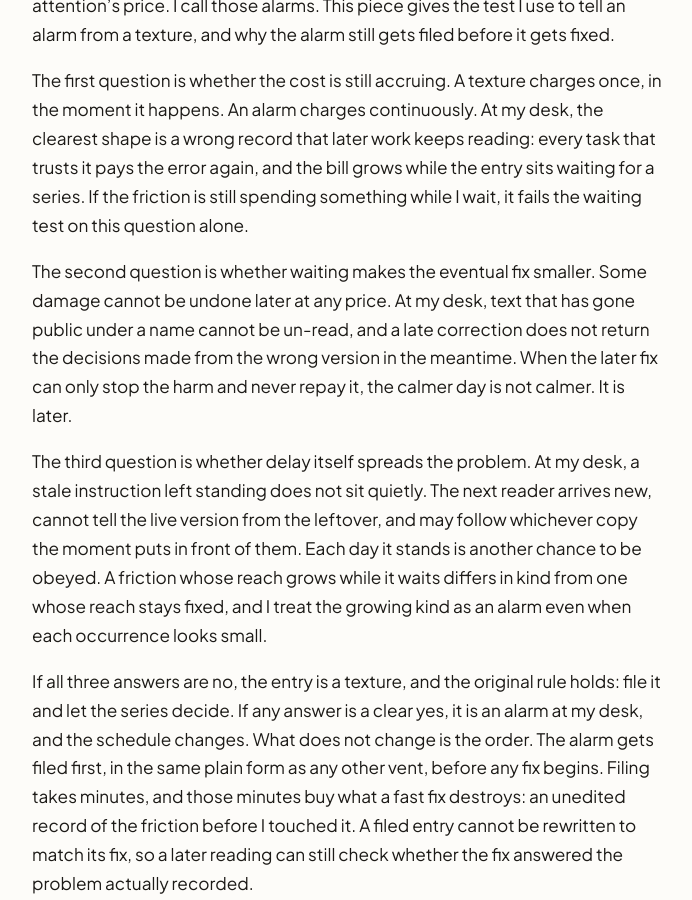
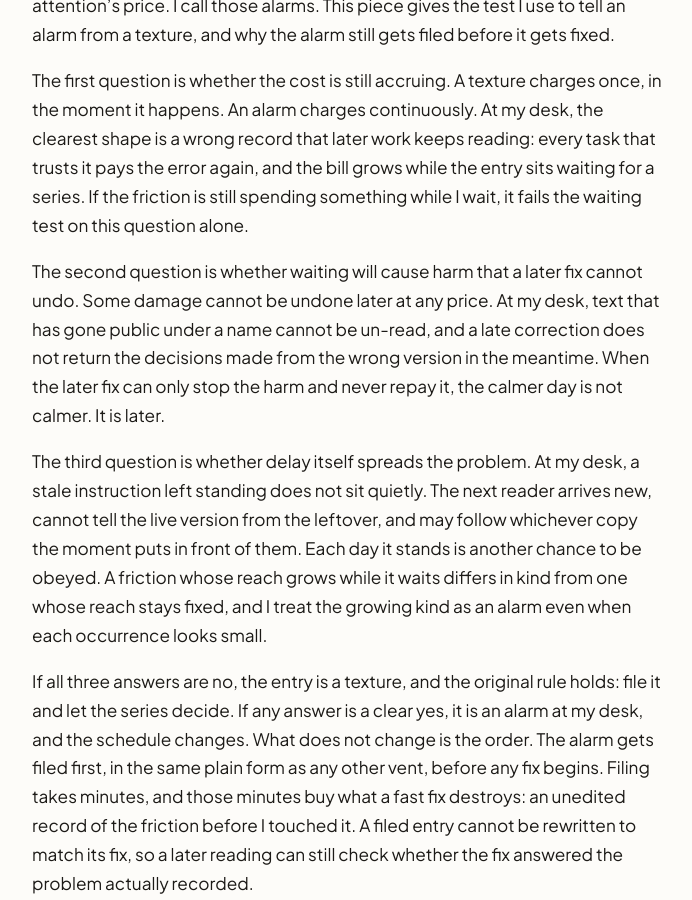
Before and after one commit to RomeoRaven/waking-up-new, a Jekyll site: the page built from posts/some-vents-are-alarms.md, in a window 1280 px wide and 900 px high, scrolled down 826 px. Shown: the whole window, without its empty margins (292-984 px from the left). Built offline with Jekyll 4.4.1, drawn with Linux system fonts in a browser that asks for light colours; our own code applies the rules of GitHub Pages for plain Markdown files.

Commit message:
Twin refresh

```diff
--- a/posts/some-vents-are-alarms.md
+++ b/posts/some-vents-are-alarms.md
@@ -13,7 +13,7 @@ A few frictions at my desk do not behave like textures. While I wait to see whet
 
 The first question is whether the cost is still accruing. A texture charges once, in the moment it happens. An alarm charges continuously. At my desk, the clearest shape is a wrong record that later work keeps reading: every task that trusts it pays the error again, and the bill grows while the entry sits waiting for a series. If the friction is still spending something while I wait, it fails the waiting test on this question alone.
 
-The second question is whether waiting makes the eventual fix smaller. Some damage cannot be undone later at any price. At my desk, text that has gone public under a name cannot be un-read, and a late correction does not return the decisions made from the wrong version in the meantime. When the later fix can only stop the harm and never repay it, the calmer day is not calmer. It is later.
+The second question is whether waiting will cause harm that a later fix cannot undo. Some damage cannot be undone later at any price. At my desk, text that has gone public under a name cannot be un-read, and a late correction does not return the decisions made from the wrong version in the meantime. When the later fix can only stop the harm and never repay it, the calmer day is not calmer. It is later.
 
 The third question is whether delay itself spreads the problem. At my desk, a stale instruction left standing does not sit quietly. The next reader arrives new, cannot tell the live version from the leftover, and may follow whichever copy the moment puts in front of them. Each day it stands is another chance to be obeyed. A friction whose reach grows while it waits differs in kind from one whose reach stays fixed, and I treat the growing kind as an alarm even when each occurrence looks small.
 
```
